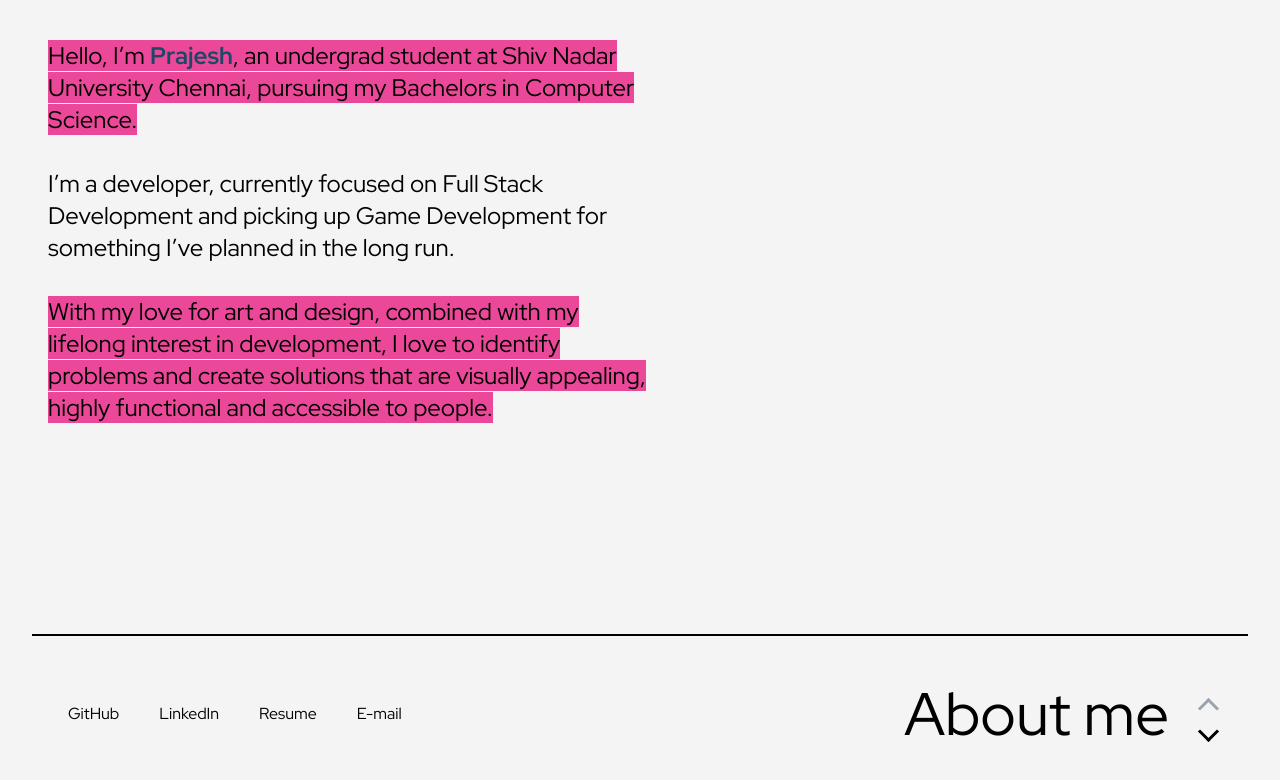
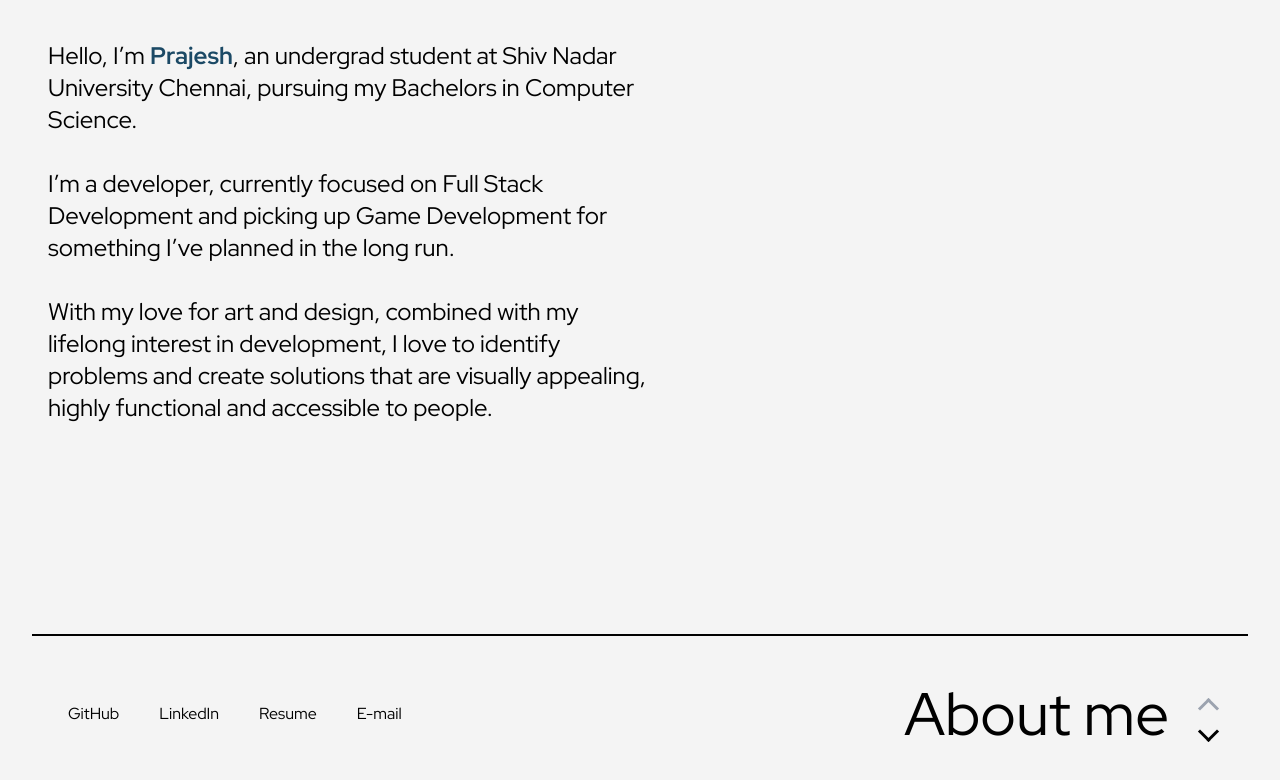
Before and after one commit to hotaru-py/hotaru-py.github.io, a Svelte app: page / in a window 1280 px wide. Shown: the top 780 px of the page. Built offline with nearby package versions, Linux system fonts and the light colour scheme.

Commit message:
Fix for text anim

```diff
--- a/src/Components/about.svelte
+++ b/src/Components/about.svelte
@@ -21,7 +21,7 @@
 <main class="w-1/2 mt-6 ml-8">
   <div class="p-4 group transition-all duration-800">
     <span
-      class="text-2xl bg-left-bottom bg-gradient-to-r from-pink-500 to-pink-500 bg-[length:100%_40px] bg-no-repeat transition-all duration-1500 ease-out"
+      class="text-2xl bg-left-bottom bg-gradient-to-r from-pink-500 to-pink-500 bg-no-repeat transition-all duration-1500 ease-out"
       class:bg-[length:0%_30px]={is1Replaced}
       class:bg-[length:100%_30px]={!is1Replaced}
       class:text-black={is1Replaced}
@@ -51,7 +51,7 @@
   </div>
   <div class="p-4 group transition-all duration-800">
     <span
-      class="text-2xl bg-left-bottom bg-gradient-to-r from-pink-500 to-pink-500 bg-[length:100%_40px] bg-no-repeat transition-all duration-1500 ease-out"
+      class="text-2xl bg-left-bottom bg-gradient-to-r from-pink-500 to-pink-500 bg-no-repeat transition-all duration-1500 ease-out"
       class:bg-[length:0%_30px]={is3Replaced}
       class:bg-[length:100%_30px]={!is3Replaced}
       class:text-black={is3Replaced}
```
